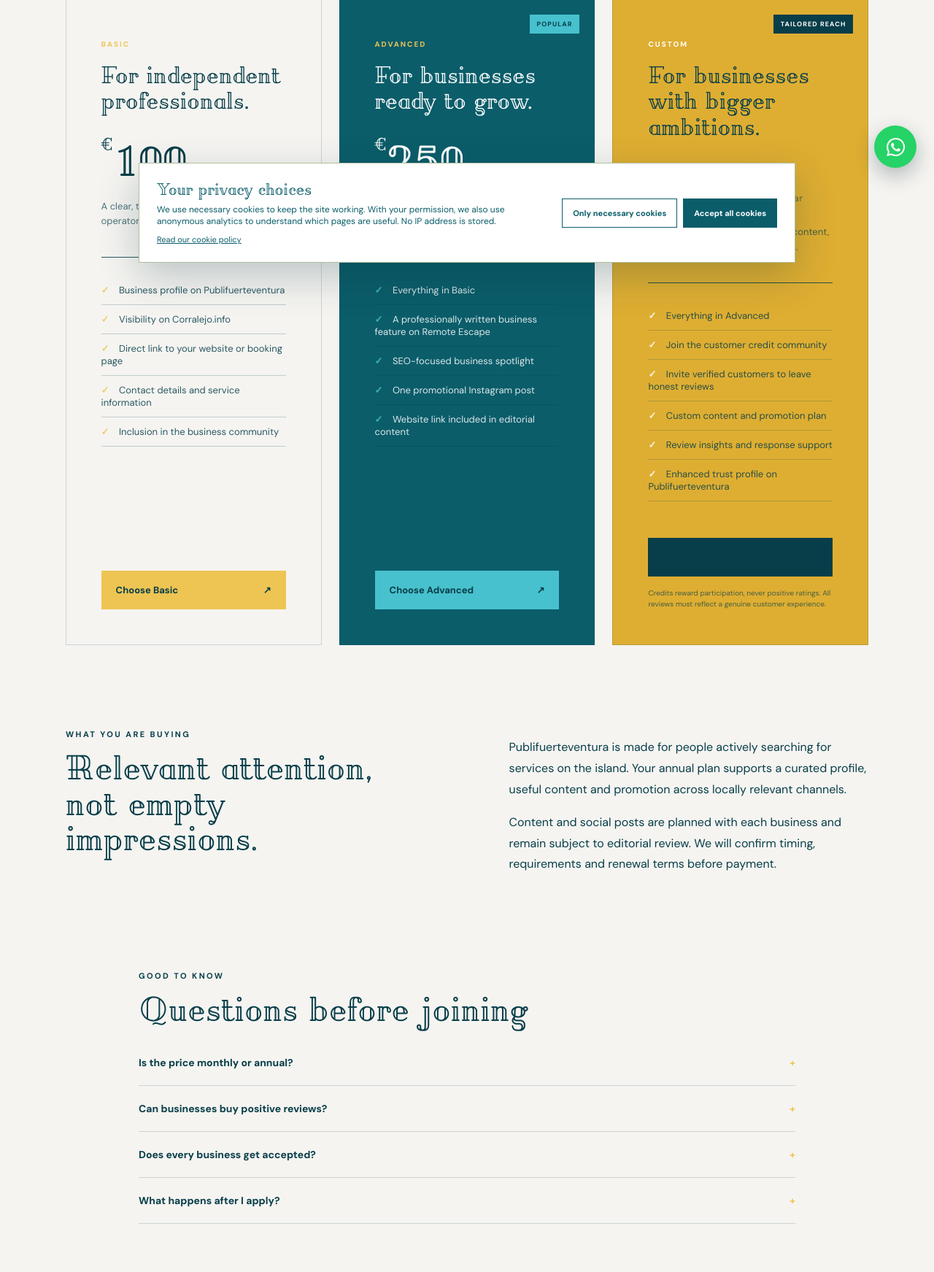
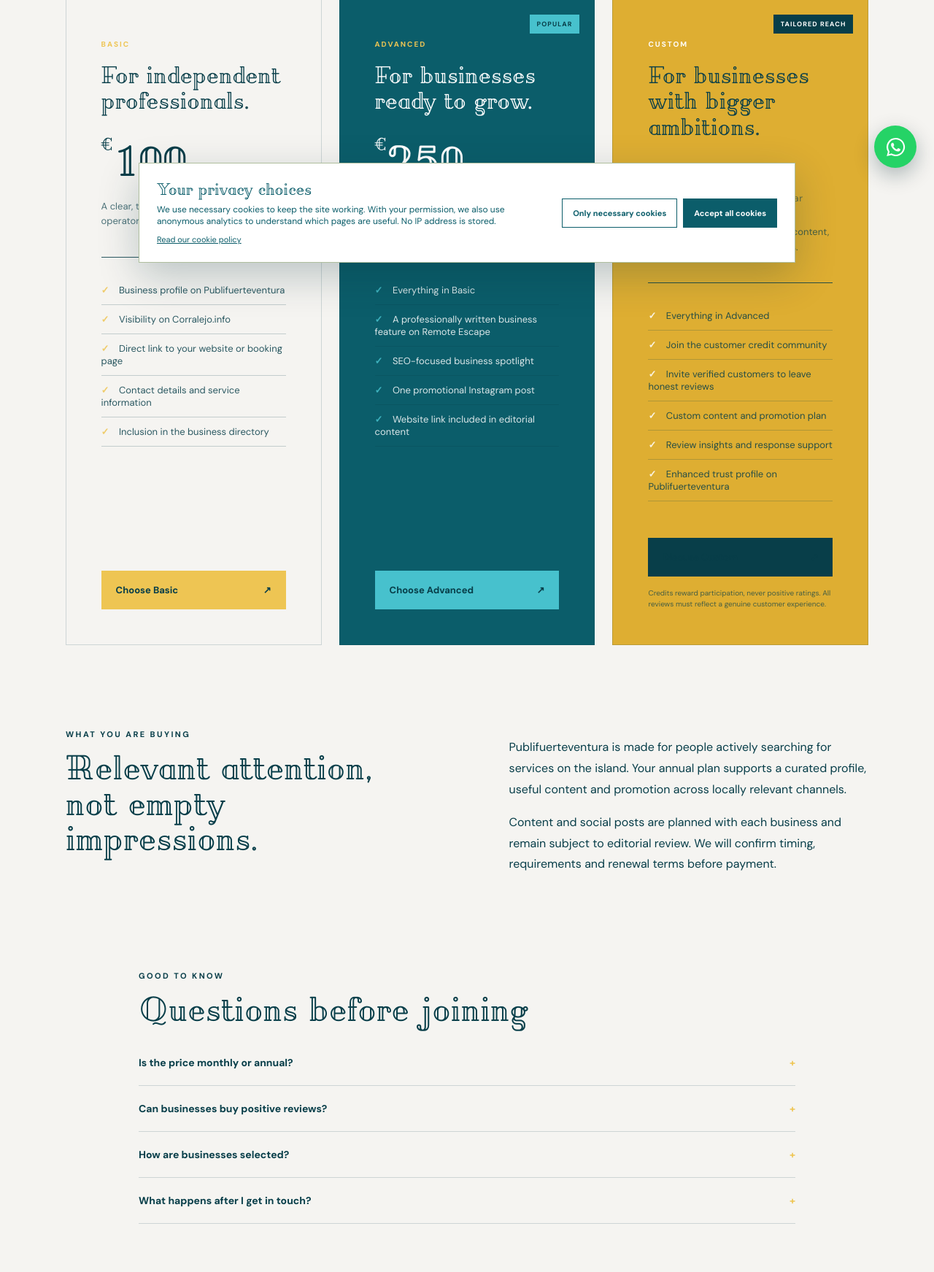
Before and after one commit to yjcvoncken/publifuerteventura, a Django app: page /pricing/ in a window 1280 px wide. Shown: the part 420-2163 px from the top of the page at 73% size. Run offline with Django 5.2, Linux system fonts and the light colour scheme.

Commit message:
Home businesses

```diff
--- a/fuerteguide/translation.py
+++ b/fuerteguide/translation.py
@@ -8,7 +8,6 @@ COPY = {
     "Made with care in Fuerteventura": ("Hecho con cariño en Fuerteventura", "Creato con cura a Fuerteventura"),
     "From the makers of corralejo.info": ("De los creadores de corralejo.info", "Dai creatori di corralejo.info"),
     "Explore": ("Explorar", "Esplora"),
-    "Join the community": ("Únete a la comunidad", "Unisciti alla community"),
     "LOCAL PEOPLE. GOOD THINGS.": ("GENTE LOCAL. BUENAS COSAS.", "PERSONE LOCALI. BELLE COSE."),
     "The island,": ("La isla,", "L'isola,"), "unlocked.": ("a tu alcance.", "a portata di mano."),
     "Find the people and places that make Fuerteventura work — tried, trusted and right here when you need them.": ("Encuentra a las personas y lugares que hacen funcionar Fuerteventura: de confianza y disponibles cuando los necesitas.", "Trova le persone e i luoghi che fanno funzionare Fuerteventura: affidabili e disponibili quando servono."),
@@ -47,17 +46,8 @@ COPY = {
     "POPULAR": ("POPULAR", "POPOLARE"), "TAILORED REACH": ("ALCANCE A MEDIDA", "VISIBILITÀ SU MISURA"),
     "GOOD TO KNOW": ("CONVIENE SABER", "DA SAPERE"), "Questions before joining": ("Preguntas antes de unirte", "Domande prima di iniziare"),
     "Is the price monthly or annual?": ("¿El precio es mensual o anual?", "Il prezzo è mensile o annuale?"),
-    "Does every business get accepted?": ("¿Se aceptan todos los negocios?", "Tutte le imprese vengono accettate?"),
-    "What happens after I apply?": ("¿Qué ocurre después de solicitarlo?", "Cosa succede dopo la richiesta?"),
-    "ADVERTISE ON PUBLIFUERTEVENTURA": ("ANÚNCIATE EN PUBLIFUERTEVENTURA", "PUBBLICIZZA SU PUBLIFUERTEVENTURA"),
-    "new customers.": ("nuevos clientes.", "nuovi clienti."), "Apply to advertise": ("Solicita anunciarte", "Richiedi pubblicità"),
-    "TELL US ABOUT YOUR BUSINESS": ("HÁBLANOS DE TU NEGOCIO", "PARLACI DELLA TUA ATTIVITÀ"),
-    "Send application": ("Enviar solicitud", "Invia richiesta"), "Business name": ("Nombre del negocio", "Nome dell'attività"),
-    "Contact name": ("Persona de contacto", "Nome del referente"), "Location": ("Ubicación", "Località"),
-    "Category": ("Categoría", "Categoria"), "Team size": ("Tamaño del equipo", "Dimensione del team"),
-    "Tell us about the business": ("Háblanos del negocio", "Parlaci dell'attività"),
-    "APPLICATION RECEIVED": ("SOLICITUD RECIBIDA", "RICHIESTA RICEVUTA"),
-    "Welcome to the conversation.": ("Bienvenido a la conversación.", "Benvenuto nella conversazione."),
+    "Business name": ("Nombre del negocio", "Nome dell'attività"),
+    "Location": ("Ubicación", "Località"), "Category": ("Categoría", "Categoria"),
 }
 
 COPY.update({
--- a/static/css/typography.css
+++ b/static/css/typography.css
@@ -1,7 +1,7 @@
 @font-face{font-family:"Pirou";src:url("../fonts/Pirou-Regular.otf") format("opentype");font-style:normal;font-weight:400;font-display:swap}
 :root{--font-display:"Pirou","DM Serif Display",Georgia,serif}
 h1,h2,.price{text-wrap:balance;font-weight:400;letter-spacing:.01em}
-.showcase-hero h1,.pricing-header h1,.stream-hero h1,.community-intro h1,.legal-page h1{letter-spacing:.015em}
+.showcase-hero h1,.pricing-header h1,.stream-hero h1,.legal-page h1{letter-spacing:.015em}
 
 /* Keep large display headings inside narrow Android viewports without ever
    splitting a word. */
--- a/templates/directory/base.html
+++ b/templates/directory/base.html
@@ -7,7 +7,7 @@
   <meta name="description" content="{% block meta_description %}The Fuerteventura connection point for portals, projects, services and people.{% endblock %}">{% block extra_meta %}{% endblock %}
   <link rel="preconnect" href="https://fonts.googleapis.com"><link rel="preconnect" href="https://fonts.gstatic.com" crossorigin>
   <link href="https://fonts.googleapis.com/css2?family=DM+Sans:wght@400;500;600;700&family=DM+Serif+Display:ital@0;1&display=swap" rel="stylesheet">
-  <link rel="stylesheet" href="{% static 'css/site.css' %}"><link rel="stylesheet" href="{% static 'css/logo.css' %}"><link rel="stylesheet" href="{% static 'css/community.css' %}"><link rel="stylesheet" href="{% static 'css/pricing.css' %}"><link rel="stylesheet" href="{% static 'css/advanced-plan.css' %}"><link rel="stylesheet" href="{% static 'css/languages.css' %}"><link rel="stylesheet" href="{% static 'css/showcase.css' %}"><link rel="stylesheet" href="{% static 'css/featured-businesses.css' %}">
+  <link rel="stylesheet" href="{% static 'css/site.css' %}"><link rel="stylesheet" href="{% static 'css/logo.css' %}"><link rel="stylesheet" href="{% static 'css/pricing.css' %}"><link rel="stylesheet" href="{% static 'css/advanced-plan.css' %}"><link rel="stylesheet" href="{% static 'css/languages.css' %}"><link rel="stylesheet" href="{% static 'css/showcase.css' %}"><link rel="stylesheet" href="{% static 'css/featured-businesses.css' %}">
   <link rel="stylesheet" href="{% static 'css/legal.css' %}">
   <link rel="stylesheet" href="{% static 'css/stream-directory.css' %}">
   <link rel="stylesheet" href="{% static 'css/typography.css' %}">
--- a/templates/directory/pricing.html
+++ b/templates/directory/pricing.html
@@ -7,24 +7,24 @@
   <section class="price-grid">
     <article class="price-card">
       <div><span class="plan-label">BASIC</span><h2>For independent professionals.</h2><p class="price"><sup>€</sup>100 <small>/ year</small></p><p class="plan-intro">A clear, trusted presence for solo operators and local businesses.</p></div>
-      <ul><li><b>✓</b> Business profile on Publifuerteventura</li><li><b>✓</b> Visibility on Corralejo.info</li><li><b>✓</b> Direct link to your website or booking page</li><li><b>✓</b> Contact details and service information</li><li><b>✓</b> Inclusion in the business community</li></ul>
-      <a href="{% url 'join_community' %}?plan=basic">Choose Basic <span>↗</span></a>
+      <ul><li><b>✓</b> Business profile on Publifuerteventura</li><li><b>✓</b> Visibility on Corralejo.info</li><li><b>✓</b> Direct link to your website or booking page</li><li><b>✓</b> Contact details and service information</li><li><b>✓</b> Inclusion in the business directory</li></ul>
+      <a href="https://wa.me/34608908555">Choose Basic <span>↗</span></a>
     </article>
     <article class="price-card featured-plan">
       <span class="recommended">POPULAR</span>
       <div><span class="plan-label">ADVANCED</span><h2>For businesses ready to grow.</h2><p class="price"><sup>€</sup>250 <small>/ year</small></p><p class="plan-intro">Your listing plus content and social promotion designed to build reach.</p></div>
       <ul><li><b>✓</b> Everything in Basic</li><li><b>✓</b> A professionally written business feature on Remote Escape</li><li><b>✓</b> SEO-focused business spotlight</li><li><b>✓</b> One promotional Instagram post</li><li><b>✓</b> Website link included in editorial content</li></ul>
-      <a href="{% url 'join_community' %}?plan=advanced">Choose Advanced <span>↗</span></a>
+      <a href="https://wa.me/34608908555">Choose Advanced <span>↗</span></a>
     </article>
     <article class="price-card advanced-plan">
       <span class="recommended">TAILORED REACH</span>
       <div><span class="plan-label">CUSTOM</span><h2>For businesses with bigger ambitions.</h2><p class="price"><sup>€</sup>300+ <small>/ year</small></p><p class="plan-intro">A tailored visibility package with content, social promotion and review tools.</p></div>
       <ul><li><b>✓</b> Everything in Advanced</li><li><b>✓</b> Join the customer credit community</li><li><b>✓</b> Invite verified customers to leave honest reviews</li><li><b>✓</b> Custom content and promotion plan</li><li><b>✓</b> Review insights and response support</li><li><b>✓</b> Enhanced trust profile on Publifuerteventura</li></ul>
-      <a href="{% url 'join_community' %}?plan=custom">Discuss Custom <span>↗</span></a>
+      <a href="https://wa.me/34608908555">Discuss Custom <span>↗</span></a>
       <small class="review-note">Credits reward participation, never positive ratings. All reviews must reflect a genuine customer experience.</small>
     </article>
   </section>
   <section class="pricing-detail"><div><span class="kicker">WHAT YOU ARE BUYING</span><h2>Relevant attention,<br>not empty impressions.</h2></div><div><p>Publifuerteventura is made for people actively searching for services on the island. Your annual plan supports a curated profile, useful content and promotion across locally relevant channels.</p><p>Content and social posts are planned with each business and remain subject to editorial review. We will confirm timing, requirements and renewal terms before payment.</p></div></section>
-  <section class="pricing-faq"><span class="kicker">GOOD TO KNOW</span><h2>Questions before joining</h2><details><summary>Is the price monthly or annual?<b>+</b></summary><p>All plans are billed annually. Basic costs €100, Advanced costs €250 and Custom starts from €300 per year.</p></details><details><summary>Can businesses buy positive reviews?<b>+</b></summary><p>No. Custom members pay for access to the review-credit programme, not for a rating. Credits can encourage verified customers to share an honest experience, whether positive or negative.</p></details><details><summary>Does every business get accepted?<b>+</b></summary><p>No. We review each application to keep the platform relevant, useful and trustworthy.</p></details><details><summary>What happens after I apply?<b>+</b></summary><p>We review your business, contact you with the plan details and confirm everything before requesting payment.</p></details></section>
+  <section class="pricing-faq"><span class="kicker">GOOD TO KNOW</span><h2>Questions before joining</h2><details><summary>Is the price monthly or annual?<b>+</b></summary><p>All plans are billed annually. Basic costs €100, Advanced costs €250 and Custom starts from €300 per year.</p></details><details><summary>Can businesses buy positive reviews?<b>+</b></summary><p>No. Custom members pay for access to the review-credit programme, not for a rating. Credits can encourage verified customers to share an honest experience, whether positive or negative.</p></details><details><summary>How are businesses selected?<b>+</b></summary><p>We select businesses carefully to keep the platform relevant, useful and trustworthy.</p></details><details><summary>What happens after I get in touch?<b>+</b></summary><p>We discuss your business, explain the plan details and confirm everything before requesting payment.</p></details></section>
 </main>
 {% endblock %}
```
Also changed, not shown: directory/tests.py (+14 -0 lines), templates/directory/privacy_policy.html (+1 -1 lines), templates/directory/terms.html (+1 -1 lines).
